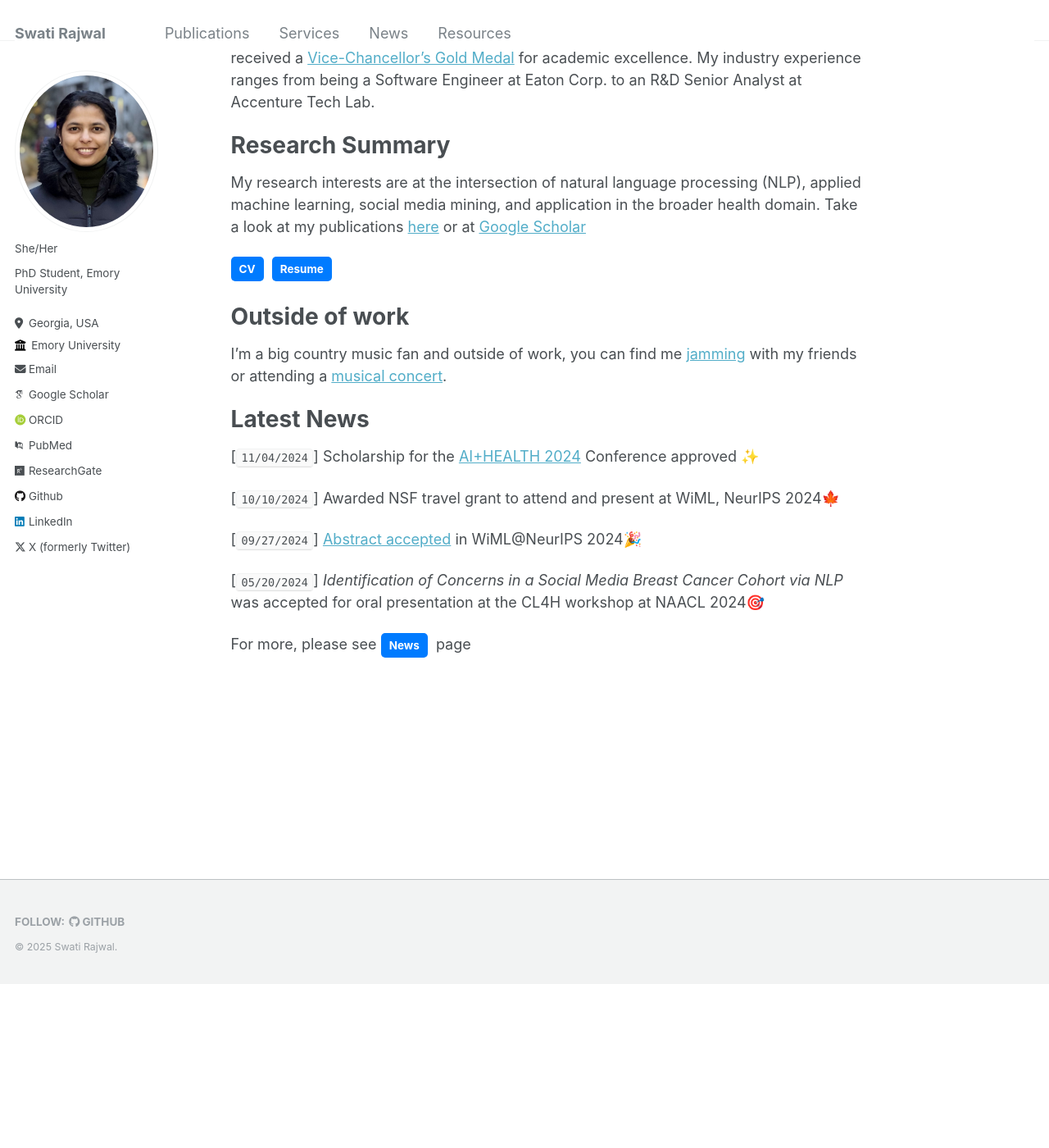
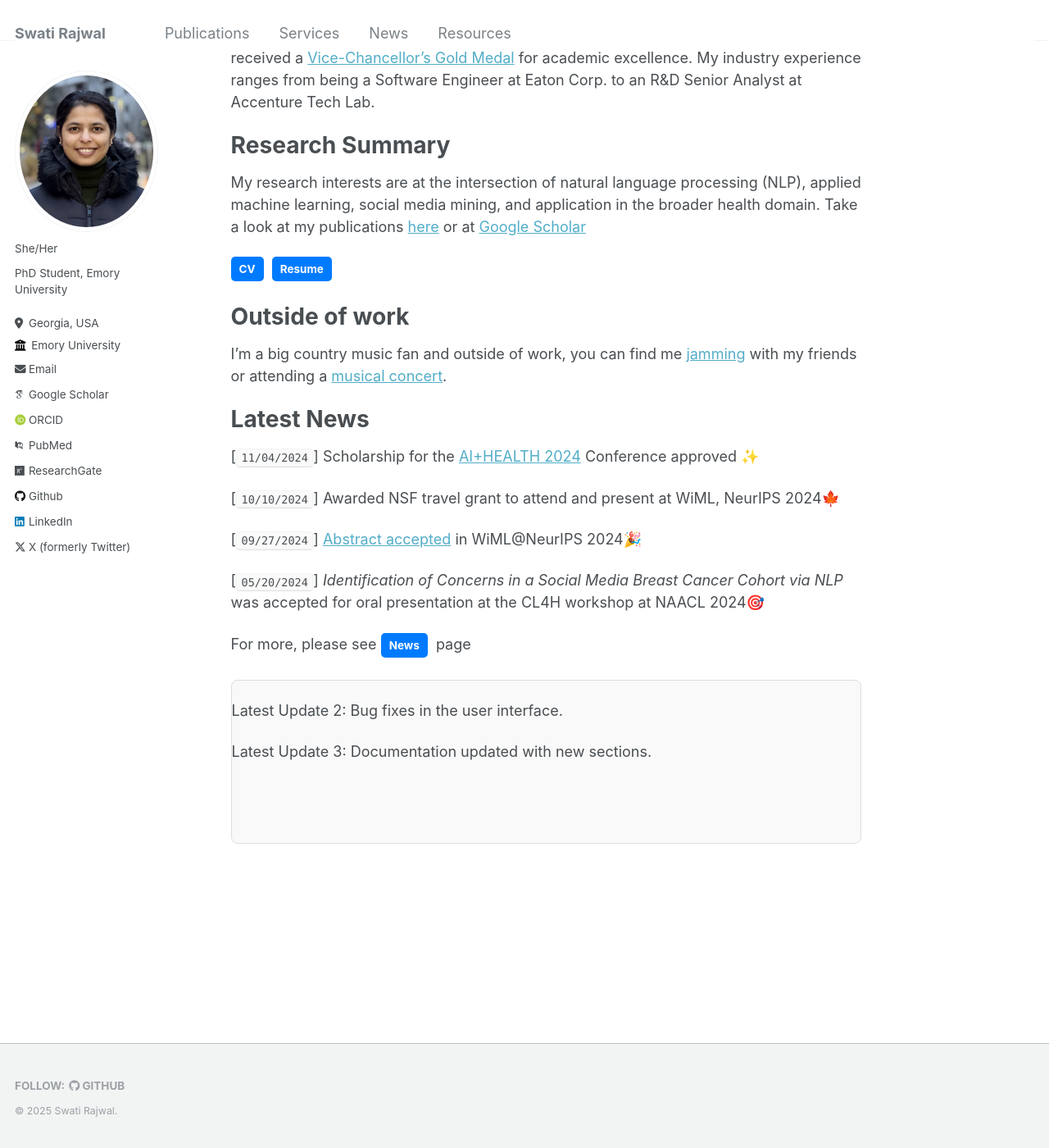
Before and after one commit to swati-rajwal/swati-rajwal.github.io, a Jekyll site: the page built from _pages/about.md, in a window 1280 px wide and 1400 px high, scrolled down 230 px. Shown: the whole window at 82% size. Built offline with Jekyll 4.4.1, drawn with Linux system fonts in a browser that asks for light colours; some web fonts are replaced; before the commit the page ends 1430 px from its top, so only the background shows below that.

Commit message:
Update about.md

````diff
--- a/_pages/about.md
+++ b/_pages/about.md
@@ -29,3 +29,38 @@
 [```05/20/2024```] _Identification of Concerns in a Social Media Breast Cancer Cohort via NLP_ was accepted for oral presentation at the CL4H workshop at NAACL 2024🎯
 
 For more, please see <a href="https://swati-rajwal.github.io/news/" target="_blank" class="btn" style="text-decoration: none; background-color: #007bff; color: white; padding: 5px 10px; border-radius: 5px; display: inline-block; margin-right: 5px;">News</a> page
+
+<style>
+  .scroll-container {
+    position: relative;
+    height: 200px; /* Set the height of the visible area */
+    overflow: hidden;
+    background: #f9f9f9;
+    border: 1px solid #ddd;
+    border-radius: 8px;
+  }
+
+  .scroll-content {
+    position: absolute;
+    width: 100%;
+    animation: scroll-up 10s linear infinite;
+  }
+
+  @keyframes scroll-up {
+    0% {
+      top: 100%;
+    }
+    100% {
+      top: -100%;
+    }
+  }
+</style>
+
+<div class="scroll-container">
+  <div class="scroll-content">
+    <!-- Add your latest information here -->
+    <p>Latest Update 1: New feature added to the project.</p>
+    <p>Latest Update 2: Bug fixes in the user interface.</p>
+    <p>Latest Update 3: Documentation updated with new sections.</p>
+  </div>
+</div>
````
